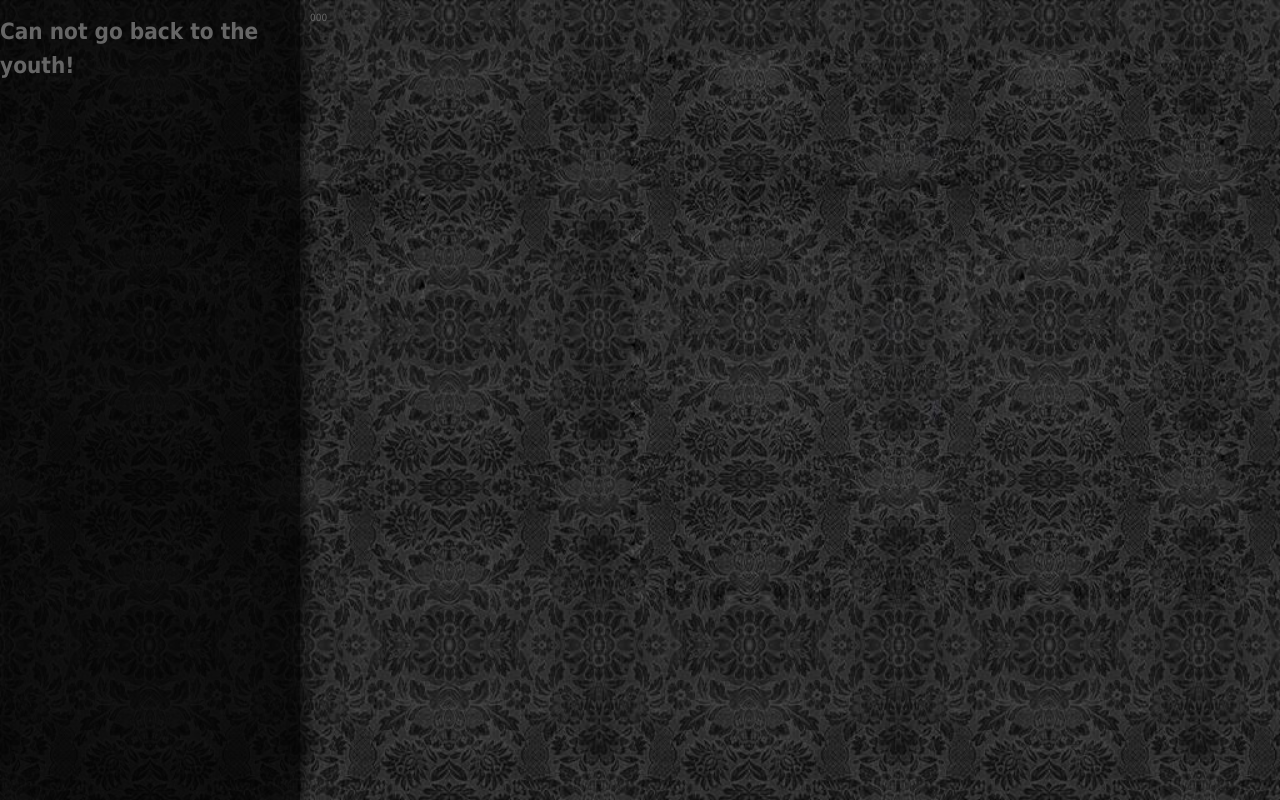
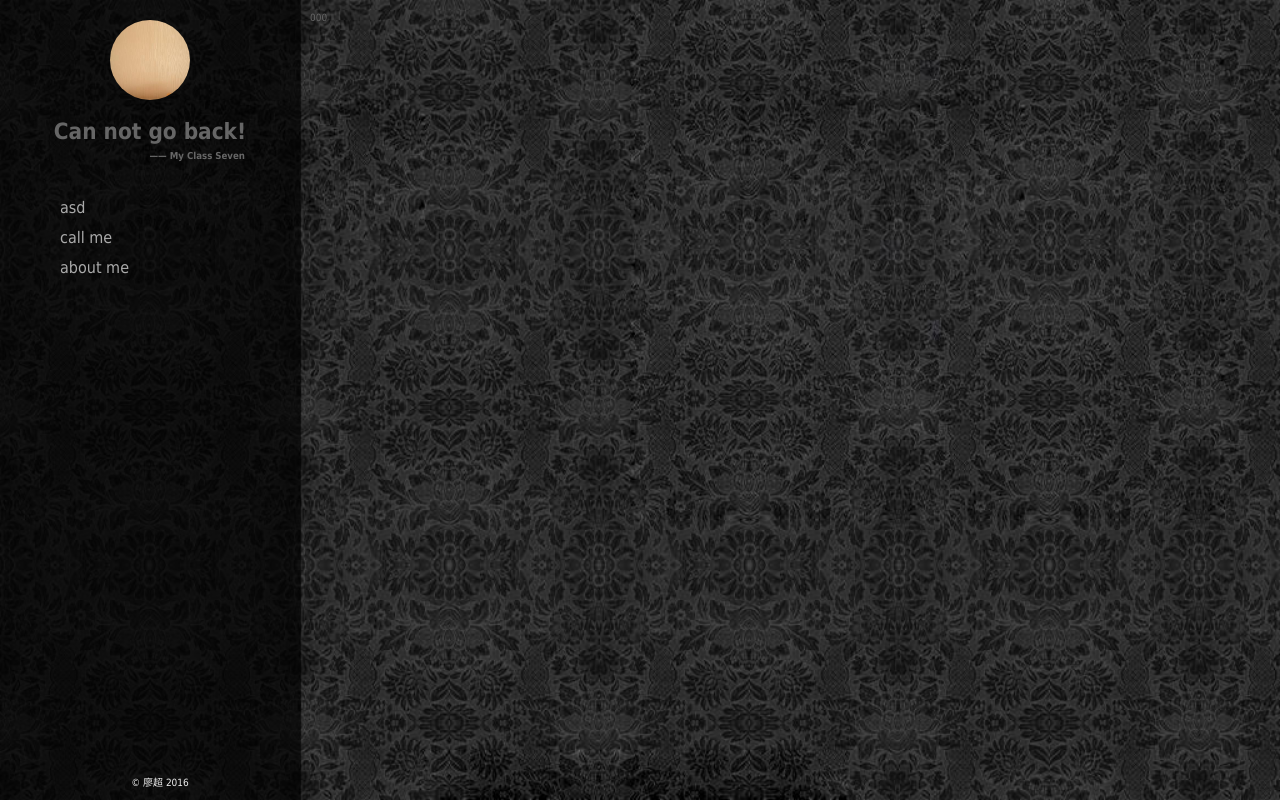
Before and after one commit to liaochao28/seven-class, a plain HTML site: page index.html in a window 1280 px wide. Drawn offline with Linux system fonts and the light colour scheme.

Commit message:
2/12 style change

```diff
--- a/css/index.css
+++ b/css/index.css
@@ -1,25 +1,66 @@
 /*index.css*/
 #bodies{
 	height:100%;
-	background: #333 url(../pic/bg_black.jpg) no-repeat center center;
-	background-size: 100%;
+	background: #333 url(../pic/bg_black.jpg) no-repeat 100% 100%;
+	background-size : cover;
 }
 
 header{
 	width: 300px;
 	height:100%;
+	padding: 20px 10px;
 	background: rgba(0,0,0,.7);
 	/*border-right: 1px solid #e0e0e0;*/
-	box-shadow: 5px 0px 10px rgba(0,0,0,.6);
+	box-shadow: 1px 0px 1px rgba(0,0,0,.6);
 	position: absolute;
 	left:0px;
 	top: 0px;
 }
 
+header .photo img{
+	display: block;
+	height:80px;
+	width:80px;
+	margin: 0 auto;
+	border-radius: 50%;
+	-webkit-user-select:none;
+}
+
 header h1{
+	text-align: center;
 	font-size:1.4rem;
 }
+header h1 small{
+	display: block;
+	text-align: right;
+	padding-right: 45px;
+	font-size: 0.6rem;
+}
+.links-list ul {
+	padding:0 50px;
+	margin-top: 30px;
+}
+.links-list ul li a{
+	display: inline-block;
+	height: 30px;
+	width: 100%;
+	line-height: 30px;
+	text-align: left;
+	font-size: 16px;
+	color:#aaa;
+}
+.links-list ul li a:hover{
+	color: #fff;
+}
 
+header .copyright{
+	width: 100%;
+	color: #f0f0f0;
+	font-weight:100;
+	text-align: center;
+	position: absolute;
+	bottom: 10px;
+}
 
 .content{
 	/* width:100%;
--- /dev/null
+++ b/css/index_mobile.css
@@ -0,0 +1 @@
+/*index_mobile.css*/
--- a/css/site.css
+++ b/css/site.css
@@ -1,7 +1,10 @@
 /*site.css*/
 body, div, p, span, ul, ol, dl, li, table, tr, td, header, footer, section, aside, article, nav {
   margin: 0;
-  padding: 0; }
+  padding: 0;
+  box-sizing:border-box;
+  -webkit-box-sizing:border-box;
+}
 
 header, footer, section, aside, article, nav {
   display: block; }
@@ -14,9 +17,7 @@ body {
   color: #666;
   background: #fff;
   font: 10px/1.5 "Microsoft yahei",tahoma,arial,"Hiragino Sans GB",sans-serif;
-  position: relative; }
-
-body {
+  position: relative;
   overflow: -moz-scrollbars-vertical; }
 
 ul, ol, dl {
--- a/index.html
+++ b/index.html
@@ -7,7 +7,8 @@
 		<title>三年七班</title>
 
 		<link rel="stylesheet" href="css/site.css">
-		<link rel="stylesheet" href="css/index.css">
+		<link rel="stylesheet" media="all and (min-width:768px)" href="css/index.css">
+		<link rel="stylesheet" media="all and (max-width:768px)" href="css/index.css">
 
 		<script src="resource/jquery-1.11.3.min.js"></script>
 		<!--[if lte IE 9]
@@ -18,9 +19,25 @@
 	<body>
 		<div id="bodies">
 			<header>
+				<div class="photo">
+					<img src="pic/bg_block.jpg" alt="">
+				</div>
 				<h1>
-					Can not go back to the youth!
+					Can not go back!
+					<small>
+						—— My Class Seven
+					</small>
 				</h1>
+				<div class="links-list">
+					<ul>
+						<li><a href=""><span class="icon"></span>asd</a></li>
+						<li><a href=""><span class="icon"></span>call me</a></li>
+						<li><a href=""><span class="icon"></span>about me</a></li>
+					</ul>
+				</div>
+				<div class="copyright">
+					&copy; 廖超 2016
+				</div>
 			</header>
 
 			<div class="content">
```
Also changed, not shown: pic/border.jpg (added).
